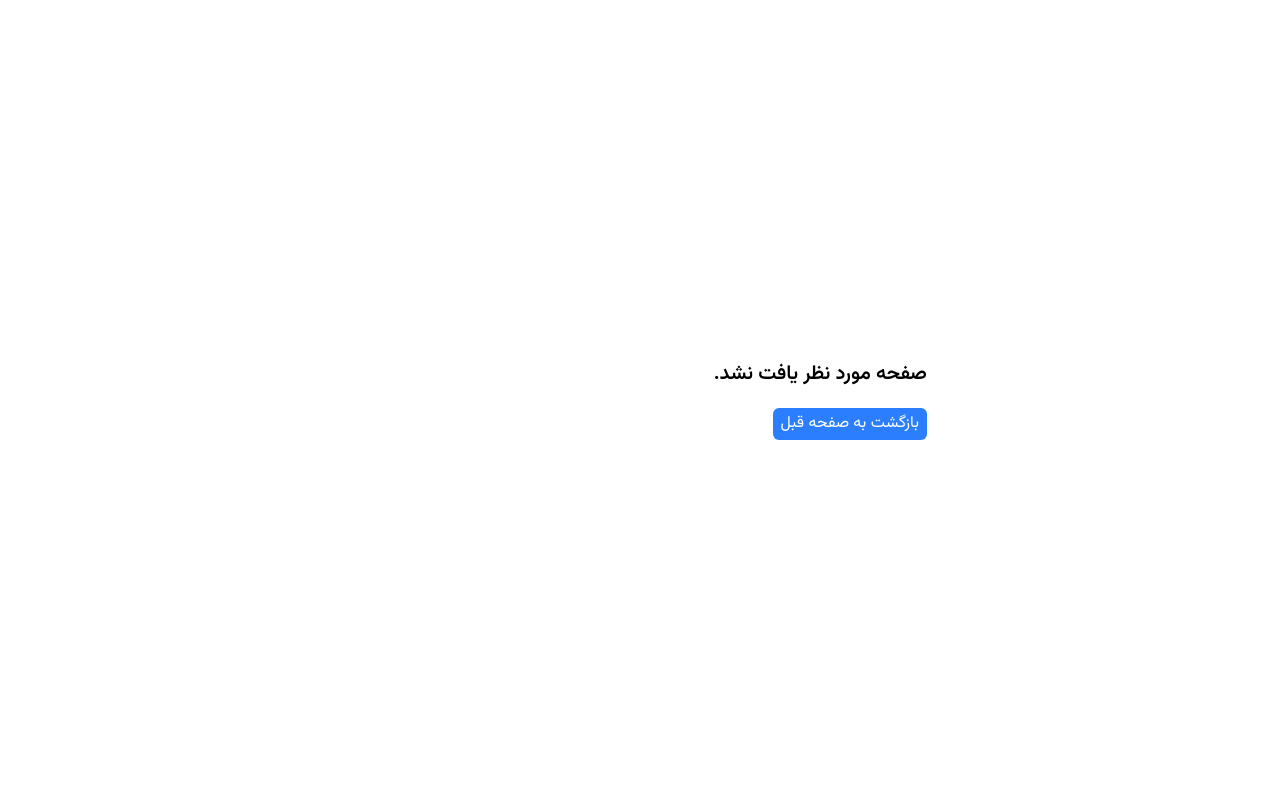
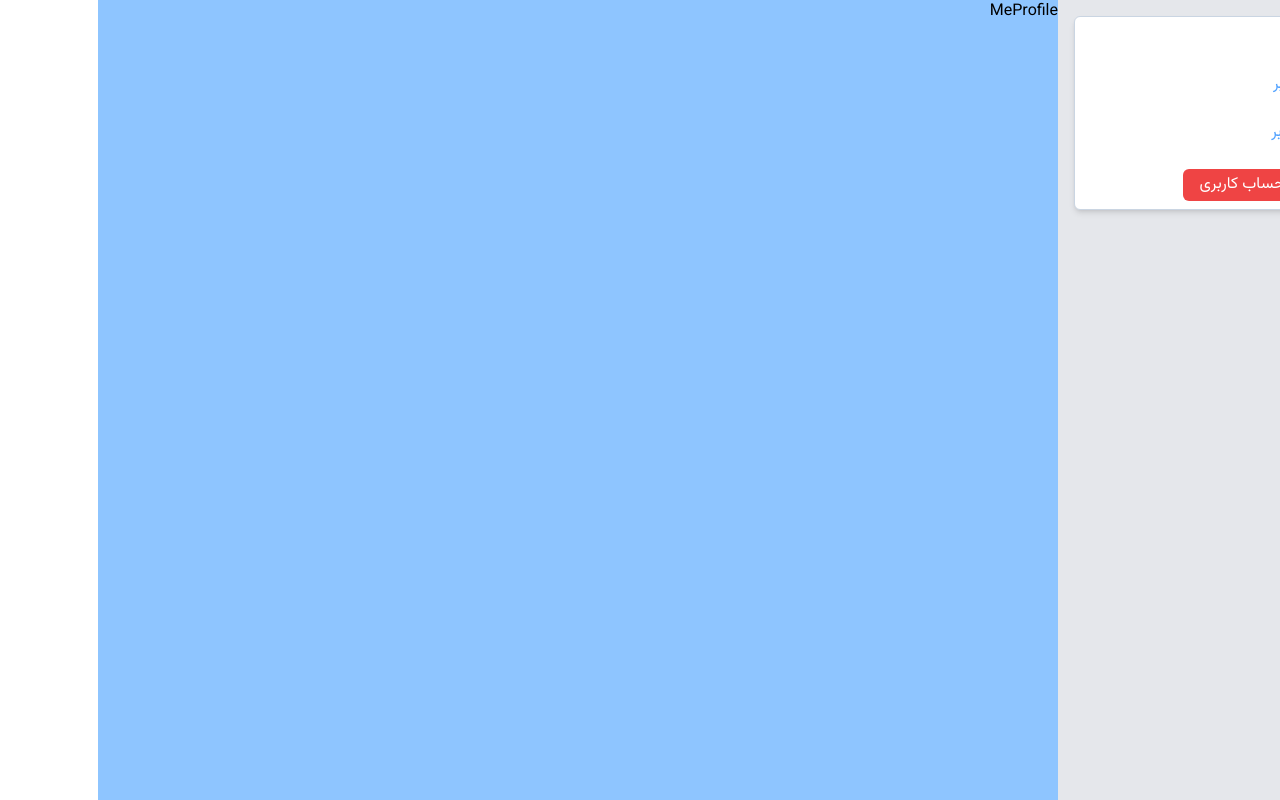
Before and after one commit to mohammadsookhtesaraei/next-store-practice, a Next.js app: page /profile/me in a window 1280 px wide. Before the commit this address had no page. Built offline with nearby package versions, Linux system fonts and the light colour scheme.

Commit message:
add ProfileSideBar

```diff
--- /dev/null
+++ b/src/app/(profile)/components/ProfileSideBar.tsx
@@ -0,0 +1,25 @@
+import Link from "next/link";
+
+const ProfileSideBar = () => {
+  return (
+    <div className="p-4">
+      <ul className="border p-2 bg-white [&>li>a]:text-blue-400 rounded-md flex flex-col gap-y-6 border-slate-300 shadow-md">
+        <li>
+          <Link href="/">خانه</Link>
+        </li>
+        <li>
+          <Link href="/profile">داشبورد کاربر</Link>
+        </li>
+        <li>
+          <Link href="/profile/me">اطلاعات کاربر</Link>
+        </li>
+        <li>
+          <button className="bg-red-500 px-4 py-1 hover:scale-105 active:scale-95 transition-transform duration-150 rounded-md text-white cursor-pointer">
+            خروج از حساب کاربری
+          </button>
+        </li>
+      </ul>
+    </div>
+  );
+};
+export default ProfileSideBar;
--- /dev/null
+++ b/src/app/(profile)/profile/layout.tsx
@@ -0,0 +1,16 @@
+import ProfileSideBar from "@/app/(profile)/components/ProfileSideBar"
+
+type ProfileLayoutProps={
+    children:React.ReactNode
+}
+
+
+const ProfileLayout = ({children}:ProfileLayoutProps) => {
+  return (
+    <div className="grid grid-cols-12 grid-rows-[min_max(500px,1fr)] h-screen">
+        <div className="col-span-3 bg-gray-200"><ProfileSideBar/></div>
+        <div className="col-span-9 bg-blue-300">{children}</div>
+    </div>
+  )
+}
+export default ProfileLayout
--- /dev/null
+++ b/src/app/(profile)/profile/me/page.tsx
@@ -0,0 +1,7 @@
+
+const MeProfile = () => {
+  return (
+    <div>MeProfile</div>
+  )
+}
+export default MeProfile
```
